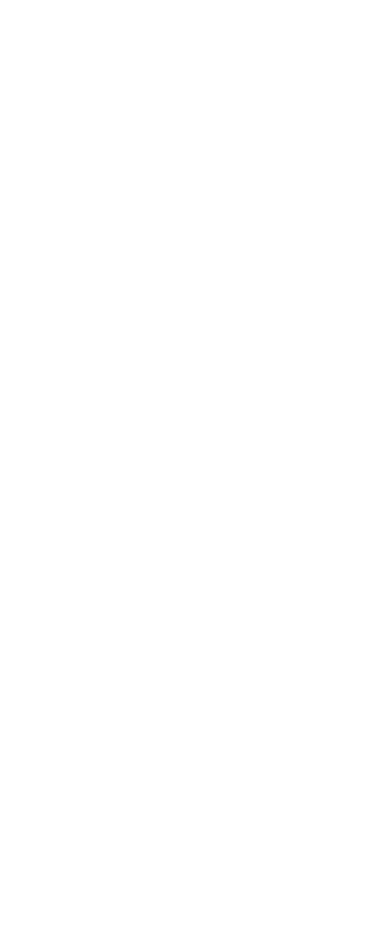
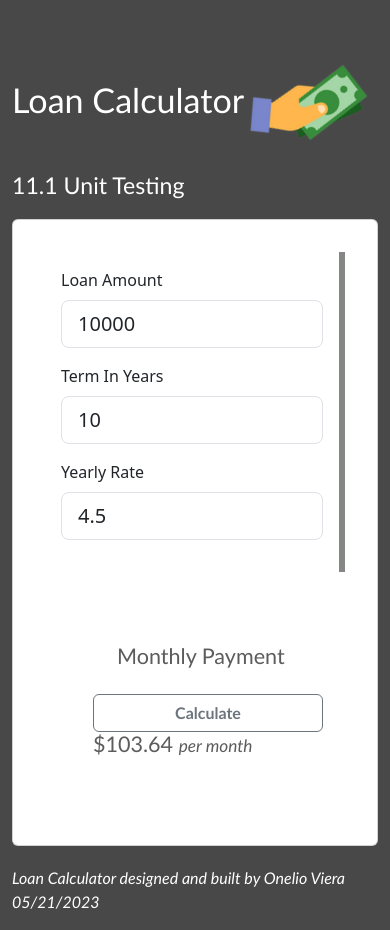
Before and after one commit to OnelioViera/loan-calculator, a website: page index.html in a window 390 px wide. Before the commit the page ends 844 px from the top, so only its background shows below. Drawn offline with nearby package versions, Linux system fonts and the light colour scheme.

Commit message:
first commit

```diff
--- /dev/null
+++ b/css/calculator.css
@@ -0,0 +1,113 @@
+body {
+  margin: 14%;
+  margin-top: 60px;
+  font-family: "Trebuchet MS", Helvetica, sans-serif;
+}
+
+@media screen and (max-width: 900px) {
+  body {
+    margin: 5%;
+  }
+}
+
+p {
+  font-family: "Trebuchet MS", Helvetica, sans-serif;
+  color: rgb(255, 255, 255);
+}
+
+.vl {
+  border-right: 6px solid rgb(133, 135, 133);
+  height: 100%;
+  padding: 16px;
+}
+
+.display-4 {
+  font-family: "Trebuchet MS", Helvetica, sans-serif;
+  color: rgb(255, 255, 255);
+}
+
+.monthlyPayment {
+  font-family: "Trebuchet MS", Helvetica, sans-serif;
+  font-size: 2em;
+  font-weight: 900;
+  color: rgb(93, 92, 92);
+}
+
+.monthlyPayment_2 {
+  font-family: "Trebuchet MS", Helvetica, sans-serif;
+  font-size: .8em;
+  color: rgb(93, 92, 92);
+}
+
+.calc-container {
+  display: flex;
+  width: 100%;
+  flex-direction: row;
+  background-color: rgb(211,211,211);
+  color: black;
+  font-size: 1.4em;
+}
+
+@media screen and (max-width: 600px) {
+  .calc-container {
+    font-size: .9em;
+  }
+  input {
+    font-size: .9em;
+    padding: 1px;
+  }
+}
+
+.calc-container > form {
+  display: flex;
+  flex-direction: column;
+  border: 2px solid darkgrey;
+  flex: 1;
+  padding: 10px;
+}
+
+.calc-container > form > label {
+  padding: 10px;
+  padding-left: 0px;
+  font-size: 1.3em;
+}
+
+button {
+  font-size: 2em;
+  -webkit-border-radius: 30px;
+  -moz-border-radius: 30px;
+  border-radius: 30px;
+  background-color: rgb(150,150,150);
+  color: white;
+  max-width: 300px;
+  min-width: 230px;
+  border: 3px solid black
+}
+
+input {
+  -webkit-border-radius: 30px;
+  -moz-border-radius: 30px;
+  border-radius: 30px;
+  padding: 3px;
+  padding-left: 10px;
+  font-size: 1.3em;
+}
+
+.calc-container > div {
+  flex: 1;
+  border: 2px solid darkgrey;
+  padding-left: 5px;
+}
+
+.calc-container h3 {
+  font-size: 1.5em;
+}
+
+#calc-submit {
+  width: 40px;
+  align-self: center;
+}
+
+.footer {
+  margin-top: 20px;
+}
--- a/index.html
+++ b/index.html
@@ -1,15 +1,68 @@
 <!DOCTYPE html>
-<html lang="en">
+<html lang="en" dir="ltr">
 
 <head>
-    <meta charset="UTF-8">
-    <meta http-equiv="X-UA-Compatible" content="IE=edge">
-    <meta name="viewport" content="width=device-width, initial-scale=1.0">
-    <title>Document</title>
+    <meta charset="utf-8">
+    <title>Load Calculator</title>
+    <!--Stylesheets-->
+    <link rel="stylesheet" href="/css/calculator.css">
+    <link rel="stylesheet" href="/node_modules/bootstrap/dist/css/bootstrap.min.css">
 </head>
 
-<body>
-
+<body style="background-color: rgb(72, 72, 72);">
+    <!--Start Project Here-->
+    <section class="mt-5">
+        <div class="container">
+            <h1 class="display-4 mb-2">Loan Calculator <img src="pngwing.png" class="fa-solid fa-shake"
+                    style="--fa-animation-duration: 25s;" alt="Hand and dollor"></h1>
+            <p class="fs-3">11.1 Unit Testing</p>
+            <div class="card p-3">
+                <div class="card-body">
+                    <div class="row align-items-start">
+                        <div class="col">
+                            <div class="vl">
+                                <!--Form-->
+                                <form id="calc-form">
+                                    <div class="col-mb-6 mb-3">
+                                        <label for="form-label" class="form-label">Loan Amount</label>
+                                        <input type="text" class="form-control form-control-lg" id="loan-amount">
+                                    </div>
+                                    <div class="col-mb-6 mb-3">
+                                        <label for="form-label" class="form-label">Term In Years</label>
+                                        <input type="text" class="form-control form-control-lg" id="loan-years">
+                                    </div>
+                                    <div class="col-mb-6 mb-3">
+                                        <label class="form-label">Yearly Rate</label>
+                                        <input type="text" class="form-control form-control-lg" id="loan-rate">
+                                    </div>
+                                </form>
+                            </div>
+                        </div>
+                        <div class="col-md-6 m-5">
+                            <div class="monthlyPayment">
+                                <h4 class="m-4">Monthly Payment<h4>
+                                        <button type="submit" id="calculate-btn"
+                                            class="btn btn-outline-secondary fw-bold">Calculate</button>
+                                        <span id="monthly-payment"></span>
+                                        <span class="monthlyPayment_2"><em>per month</em></span>
+                            </div>
+                        </div>
+                    </div>
+                </div>
+            </div>
+        </div>
+    </section>
+    <section class="footer">
+        <div class="container">
+            <p class="fs-6"><em>Loan Calculator designed and built by Onelio Viera 05/21/2023</em></p>
+        </div>
+    </section>
+    <!--Loan Calc-->
+    <script type="text/javascript" src="/js/calculator.js"></script>
+    <!--Bootstrap-->
+    <script src="/node_modules/bootstrap/dist/js/bootstrap.min.js"></script>
+    <!--Font Awesome-->
+    <script src="https://kit.fontawesome.com/7a6a038f60.js" crossorigin="anonymous"></script>
 </body>
 
 </html>
--- /dev/null
+++ b/js/calculator.js
@@ -0,0 +1,59 @@
+window.addEventListener('DOMContentLoaded', function () {
+    const form = document.getElementById("calc-form");
+    if (form) {
+        setupIntialValues();
+        form.addEventListener("submit", function (e) {
+            e.preventDefault();
+            update();
+        });
+    }
+});
+
+function getCurrentUIValues() {
+    return {
+        amount: +(document.getElementById("loan-amount").value),
+        years: +(document.getElementById("loan-years").value),
+        rate: +(document.getElementById("loan-rate").value),
+    }
+}
+
+// Get the inputs from the DOM.
+// Put some default values in the inputs
+// Call a function to calculate the current monthly payment
+function setupIntialValues() {
+    const values = { amount: 10000, years: 10, rate: 4.5 };
+    const amountUI = document.getElementById("loan-amount"); amountUI.value = values.amount;
+    const yearsUI = document.getElementById("loan-years"); yearsUI.value = values.years;
+    const rateUI = document.getElementById("loan-rate"); rateUI.value = values.rate;
+    update();
+}
+
+// Get the current values from the UI
+// Update the monthly payment
+function update() {
+    const currentUIValues = getCurrentUIValues();
+    updateMonthly(calculateMonthlyPayment(currentUIValues));
+}
+
+// Given an object of values (a value has amount, years and rate ),
+// calculate the monthly payment.  The output should be a string
+// that always has 2 decimal places.
+function calculateMonthlyPayment(values) {
+    const monthlyRate = (values.rate / 100) / 12;
+    const n = Math.floor(values.years * 12);
+    return (
+        (monthlyRate * values.amount) /
+        (1 - Math.pow((1 + monthlyRate), -n))
+    ).toFixed(2);
+}
+
+// Given a string representing the monthly payment value,
+// update the UI to show the value.
+function updateMonthly(monthly) {
+    const monthlyUI = document.getElementById("monthly-payment");
+    monthlyUI.innerText = "$" + monthly;
+}
+
+// Set up initial values and event listeners
+document.getElementById("calculate-btn").addEventListener("click", update);
+setupIntialValues();
--- /dev/null
+++ b/package.json
@@ -0,0 +1,5 @@
+{
+  "dependencies": {
+    "bootstrap": "^5.3.0-alpha3"
+  }
+}
```
Also changed, not shown: test.js/calculator-test.js (added, +33 -0 lines), pngwing.png (added), 1 other file.
